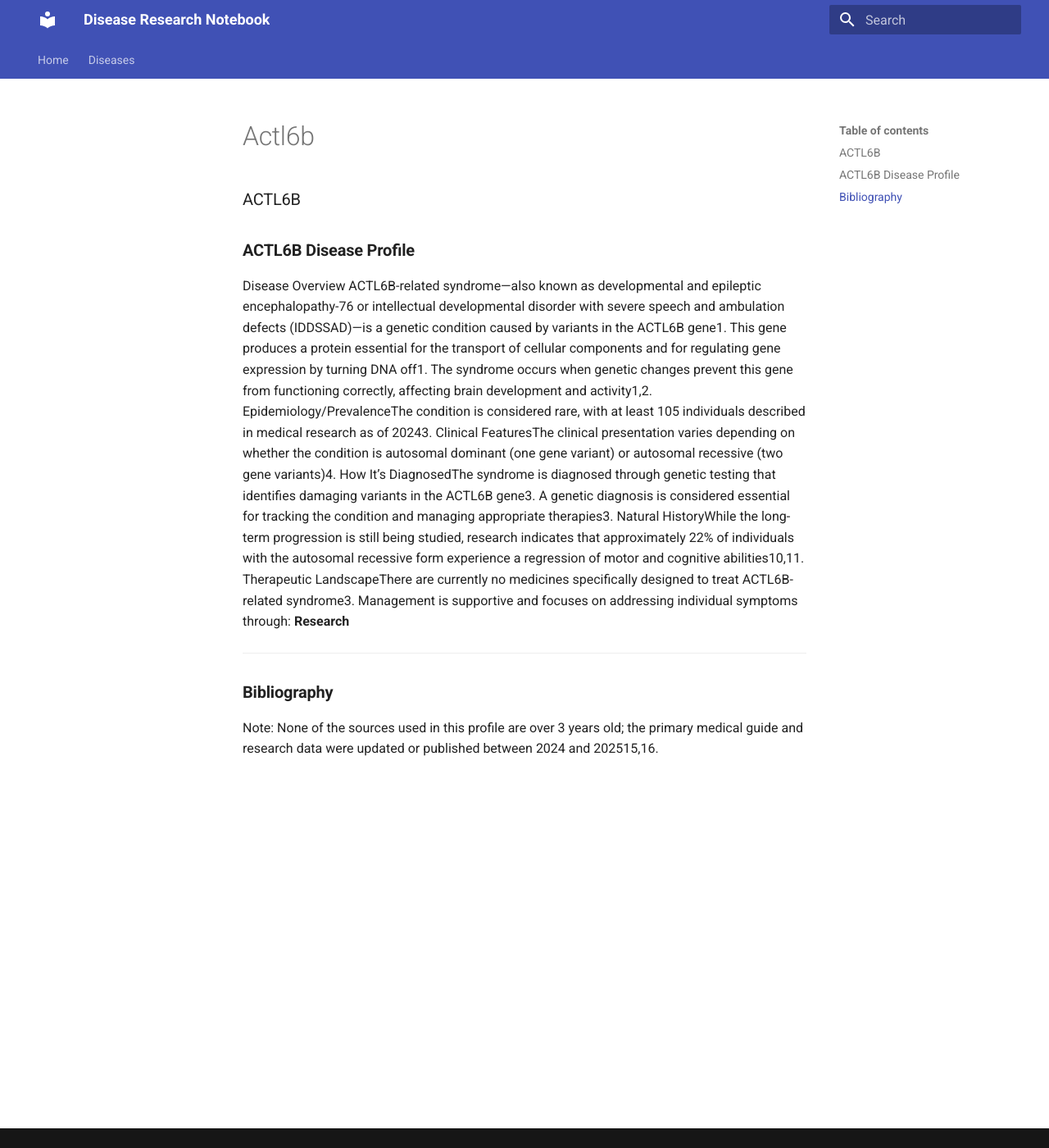
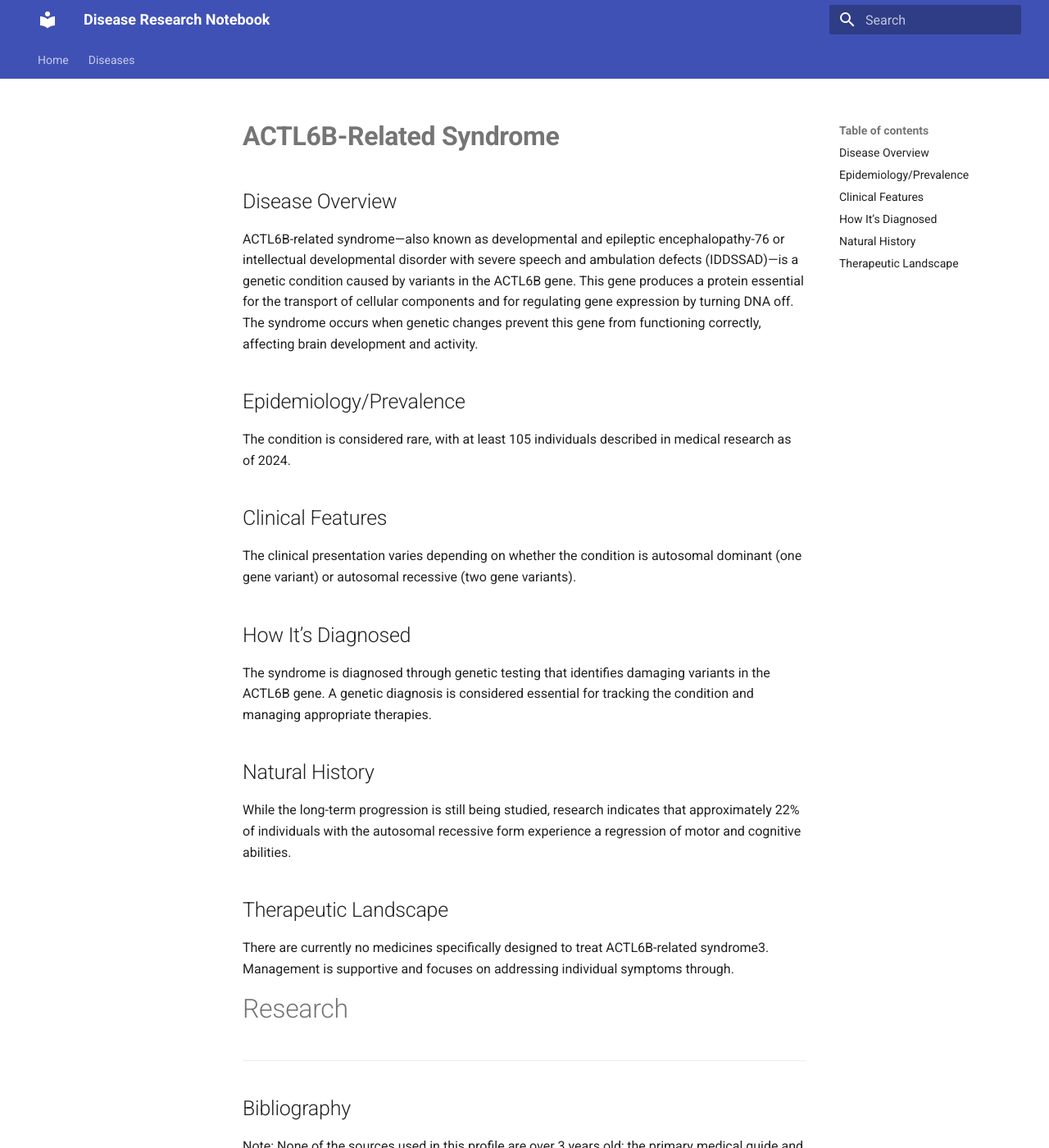
Before and after one commit to NaomiStamler/rare-diseases, an MkDocs documentation site: the page built from docs/rare-disease-profiles/actl6b.md, in a window 1280 px wide and 1400 px high. Shown: the whole window at 82% size. Built offline with MkDocs 1.6.1 and Material for MkDocs 9.7.7, drawn with Linux system fonts in a browser that asks for light colours.

Commit message:
Update actl6b.md

```diff
--- a/docs/rare-disease-profiles/actl6b.md
+++ b/docs/rare-disease-profiles/actl6b.md
@@ -1,14 +1,30 @@
 
-### ACTL6B
-### **ACTL6B Disease Profile**
-Disease Overview ACTL6B-related syndrome—also known as developmental and epileptic encephalopathy-76 or intellectual developmental disorder with severe speech and ambulation defects (IDDSSAD)—is a genetic condition caused by variants in the ACTL6B gene1. This gene produces a protein essential for the transport of cellular components and for regulating gene expression by turning DNA off1. The syndrome occurs when genetic changes prevent this gene from functioning correctly, affecting brain development and activity1,2.
-Epidemiology/PrevalenceThe condition is considered rare, with at least 105 individuals described in medical research as of 20243.
-Clinical FeaturesThe clinical presentation varies depending on whether the condition is autosomal dominant (one gene variant) or autosomal recessive (two gene variants)4.
-How It’s DiagnosedThe syndrome is diagnosed through genetic testing that identifies damaging variants in the ACTL6B gene3. A genetic diagnosis is considered essential for tracking the condition and managing appropriate therapies3.
-Natural HistoryWhile the long-term progression is still being studied, research indicates that approximately 22% of individuals with the autosomal recessive form experience a regression of motor and cognitive abilities10,11.
-Therapeutic LandscapeThere are currently no medicines specifically designed to treat ACTL6B-related syndrome3. Management is supportive and focuses on addressing individual symptoms through:
-**Research**
+# **ACTL6B-Related Syndrome**
+
+## Disease Overview
+
+ACTL6B-related syndrome—also known as developmental and epileptic encephalopathy-76 or intellectual developmental disorder with severe speech and ambulation defects (IDDSSAD)—is a genetic condition caused by variants in the ACTL6B gene. This gene produces a protein essential for the transport of cellular components and for regulating gene expression by turning DNA off. The syndrome occurs when genetic changes prevent this gene from functioning correctly, affecting brain development and activity.
+
+## Epidemiology/Prevalence
+
+The condition is considered rare, with at least 105 individuals described in medical research as of 2024.
+
+## Clinical Features
+
+The clinical presentation varies depending on whether the condition is autosomal dominant (one gene variant) or autosomal recessive (two gene variants).
+
+## How It’s Diagnosed
+
+The syndrome is diagnosed through genetic testing that identifies damaging variants in the ACTL6B gene. A genetic diagnosis is considered essential for tracking the condition and managing appropriate therapies.
+
+## Natural History
+While the long-term progression is still being studied, research indicates that approximately 22% of individuals with the autosomal recessive form experience a regression of motor and cognitive abilities.
+
+## Therapeutic Landscape
+There are currently no medicines specifically designed to treat ACTL6B-related syndrome3. Management is supportive and focuses on addressing individual symptoms through.
+
+# Research
 ---
 
-### **Bibliography**
+## Bibliography
 Note: None of the sources used in this profile are over 3 years old; the primary medical guide and research data were updated or published between 2024 and 202515,16.
```
